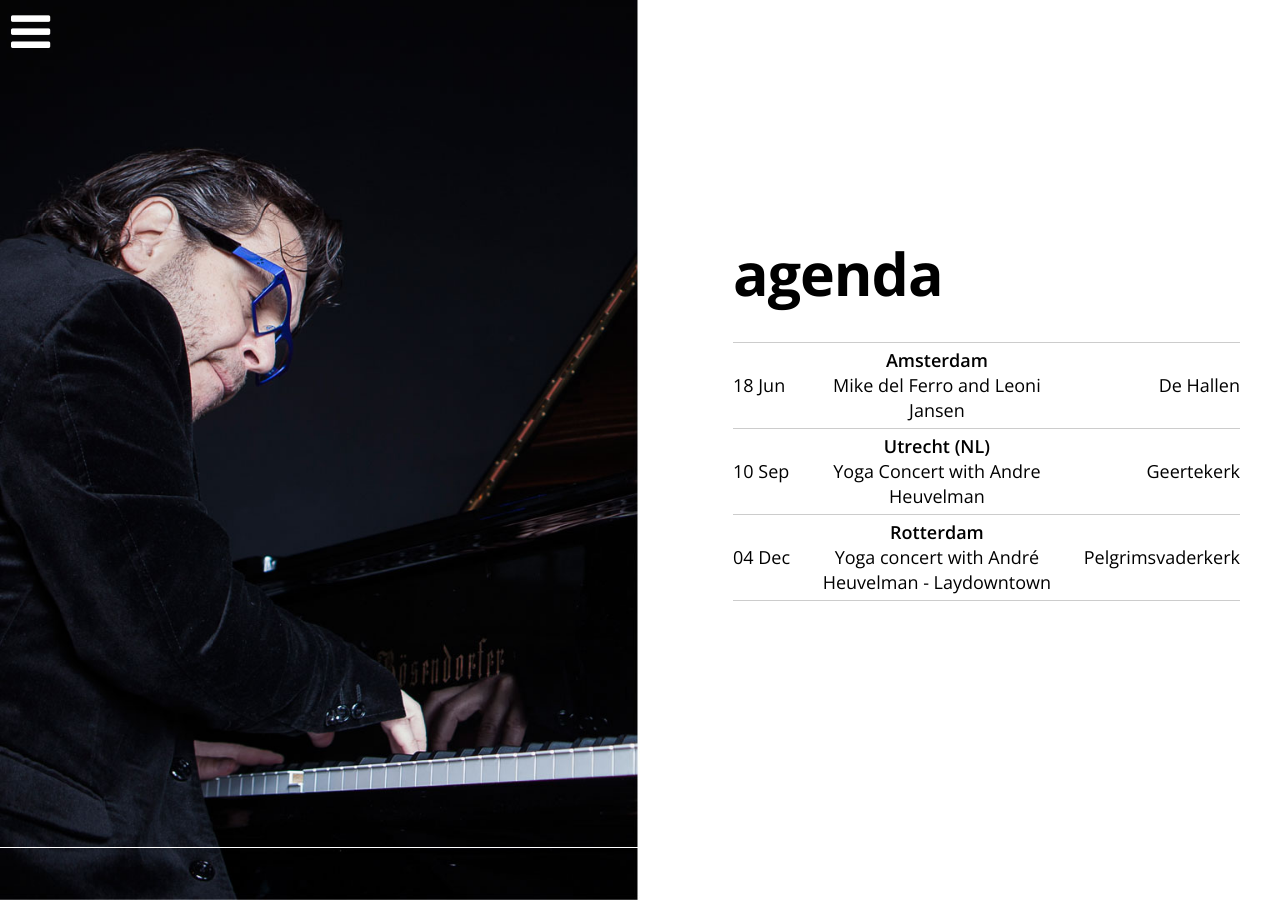
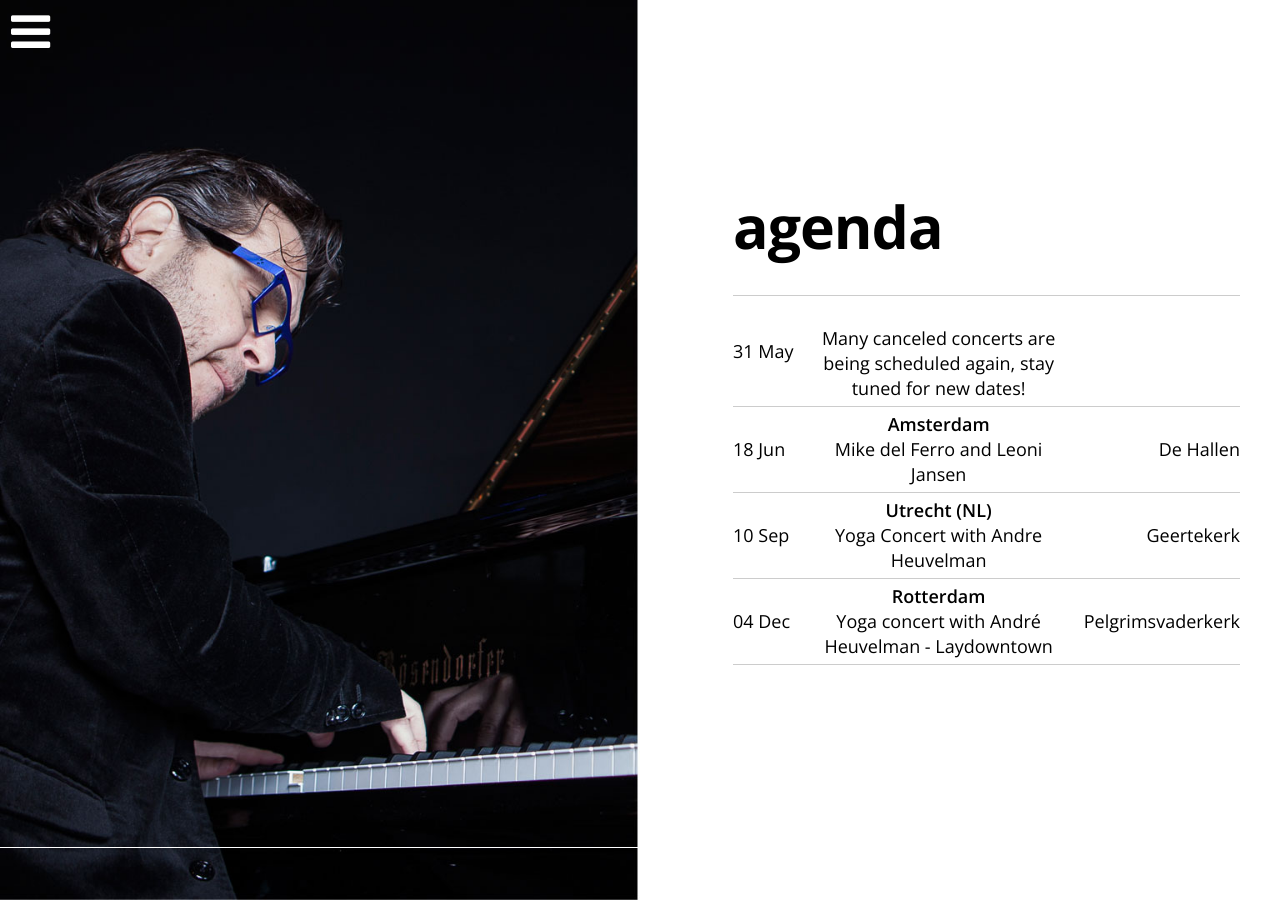
Before and after one commit to mikedelferro/website, a Jekyll site: the page built from agenda.html, in a window 1280 px wide. Built offline with Jekyll 4.4.1, drawn with Linux system fonts in a browser that asks for light colours; nearby versions of some CDN libraries.

Commit message:
Updated '_data/gigs.yml' via CloudCannon

```diff
--- a/_data/gigs.yml
+++ b/_data/gigs.yml
@@ -14,3 +14,10 @@ items:
     location: Pelgrimsvaderkerk
     venue: Rotterdam
     url: 'https://laydowntown.com/'
+  - title: >-
+      Many canceled concerts are being scheduled again, stay tuned for new
+      dates!
+    date: 2020-05-31 19:00:00
+    location:
+    venue:
+    url:
```
